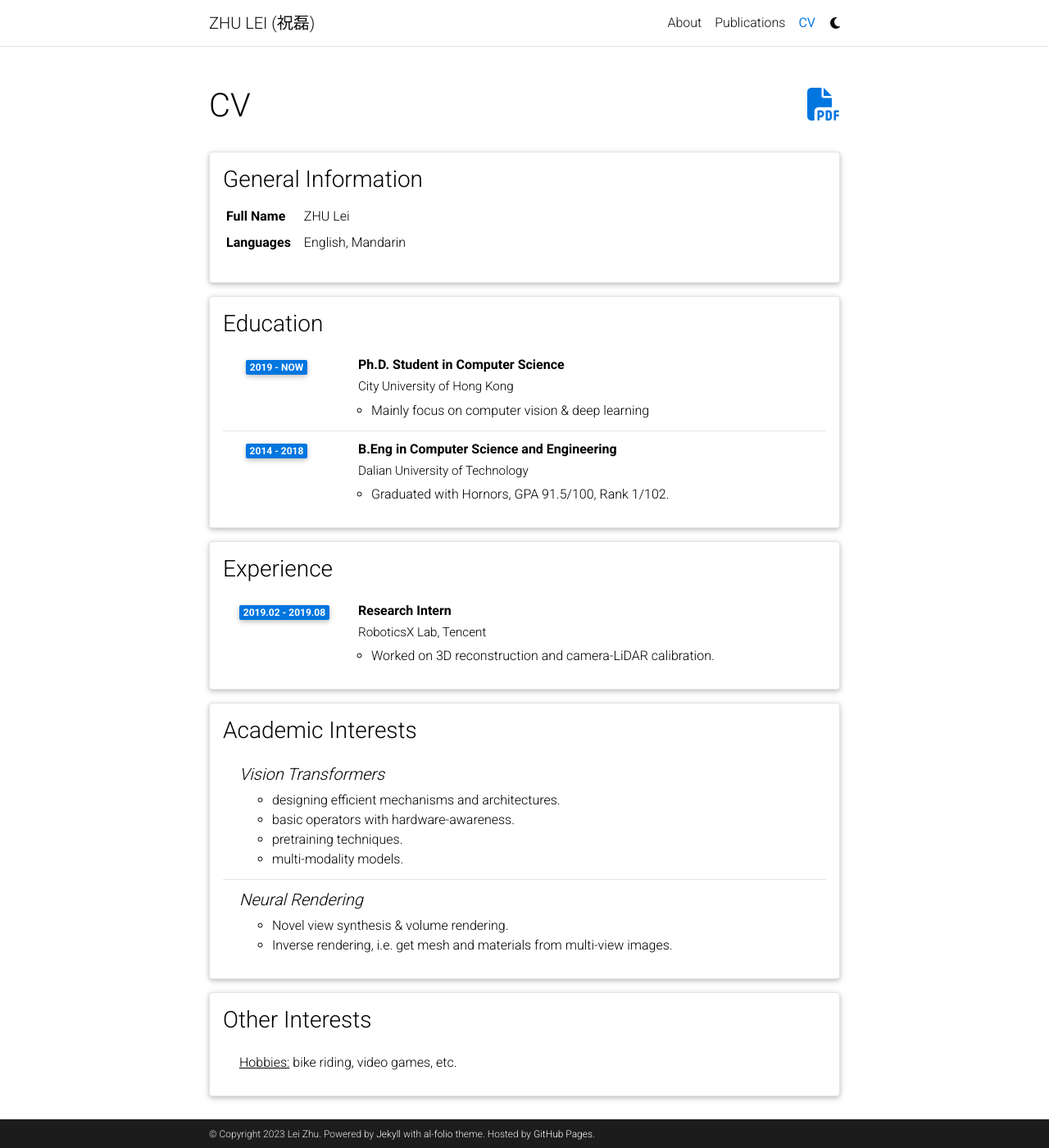
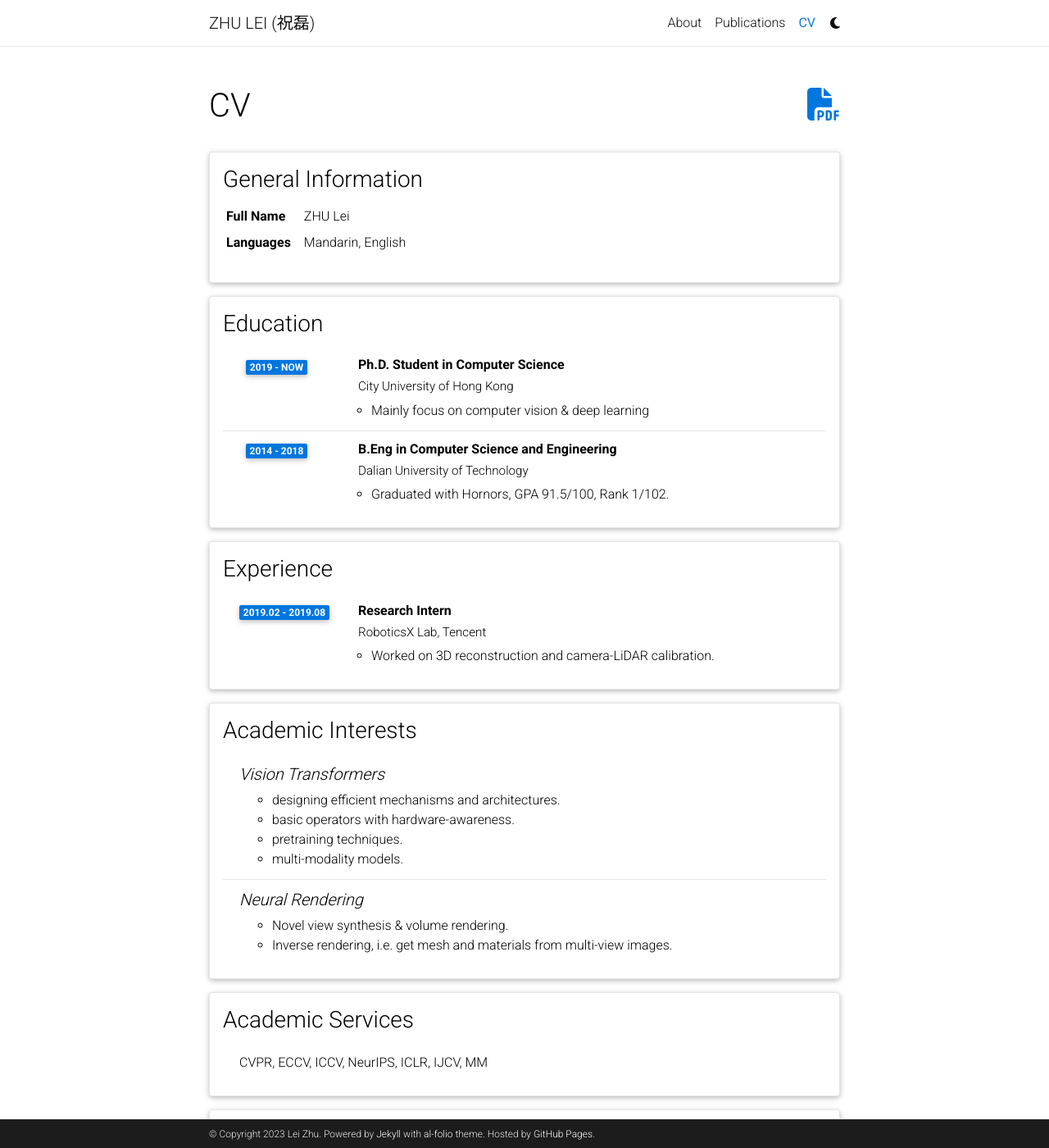
Before and after one commit to rayleizhu/rayleizhu.github.io, a Jekyll site: the page built from _pages/cv.md, in a window 1280 px wide and 1400 px high. Shown: the whole window at 82% size. Built offline with Jekyll 4.4.1, drawn with Linux system fonts in a browser that asks for light colours; comment, search, counter and statistics services are not loaded; a style sheet for code colours, icons or effects is not loaded.

Commit message:
[update] add academic services in resume

```diff
--- a/_data/cv.yml
+++ b/_data/cv.yml
@@ -4,7 +4,7 @@
     - name: Full Name
       value: ZHU Lei
     - name: Languages
-      value: English, Mandarin
+      value: Mandarin, English
 
 - title: Education
   type: time_table
@@ -43,6 +43,11 @@
         - Novel view synthesis & volume rendering.
         - Inverse rendering, i.e. get mesh and materials from multi-view images.
 
+- title: Academic Services
+  type: list
+  contents:
+    - CVPR, ECCV, ICCV, NeurIPS, ICLR, IJCV, MM
+
 - title: Other Interests
   type: list
   contents:
```
